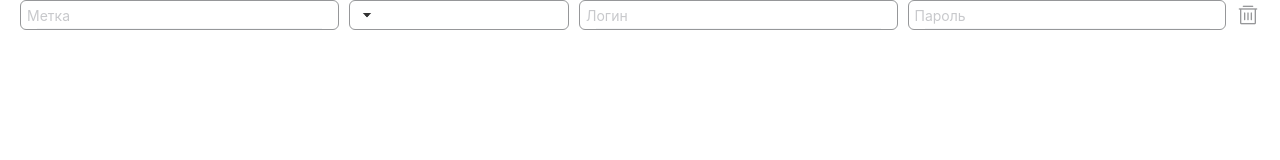
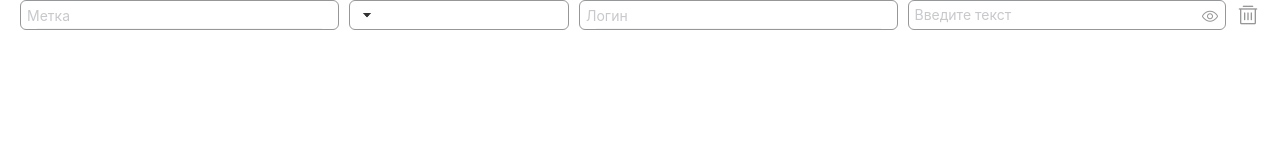
Before and after one commit to YuriyBakutin/amf, a Vue app: page / in a window 1280 px wide. Shown: the top 160 px of the page. Built offline with nearby package versions, Linux system fonts and the light colour scheme.

Commit message:
Создан специальный компонент поля ввода пароля

```diff
--- a/src/components/AccountFormItem.vue
+++ b/src/components/AccountFormItem.vue
@@ -101,13 +101,11 @@
       @focus="onFocus('login')"
       @blur="onInput('login')"
     />
-    <van-field
+    <PasswordField
       v-if="!isLdap"
-      v-model="account.password"
-      placeholder="Пароль"
+      :modelValue="account.password"
       :error="error.password"
       maxlength="100"
-      class="border border-solid border-gray-6 rounded-6"
       @focus="onFocus('password')"
       @blur="onInput('password')"
     />
--- /dev/null
+++ b/src/components/ui/PasswordField.vue
@@ -0,0 +1,65 @@
+<script setup lang="ts">
+  const emit = defineEmits(['update:modelValue', 'focus', 'blur'])
+
+  const props = defineProps<{
+    modelValue: string
+    error: boolean
+    maxlength: number | string
+  }>()
+
+  const modelValue = ref(props.modelValue)
+  const inputType = ref('text' as 'text' | 'password')
+
+  const filterInput = (input: string) => {
+    return input.replace(/[^a-zA-Z0-9`~!@#$%^&*()_+={}|\[\]\\:;"'<>,.?/]/g, '')
+  }
+
+  const onInput = (event: Event) => {
+    const inputElement = event.target as HTMLInputElement
+    const filteredValue = filterInput(inputElement.value)
+
+    modelValue.value = filteredValue
+
+    emit('update:modelValue', filteredValue)
+  }
+
+  const togglePasswordVisibility = () => {
+    inputType.value = inputType.value === 'password' ? 'text' : 'password'
+  }
+
+  watch(
+    () => props.modelValue,
+    (newVal) => {
+      modelValue.value = newVal
+    },
+  )
+</script>
+
+<template>
+  <div
+    class="relative w-full van-field align-middle pl-6 pr-32 text-14 leading-[24px]"
+    :class="{ 'van-field--error': error }"
+  >
+    <input
+      :type="inputType"
+      v-model="modelValue"
+      :maxlength="props.maxlength"
+      @input="onInput"
+      @focus="$emit('focus')"
+      @blur="$emit('blur')"
+      class="van-field__control h-24 mt-2"
+      placeholder="Введите текст"
+    />
+    <button
+      type="button"
+      @click="togglePasswordVisibility"
+      class="absolute w-18 h-18 right-6 top-1/2 transform -translate-y-1/2 cursor-pointer"
+    >
+      <van-icon
+        :name="inputType === 'password' ? 'closed-eye' : 'eye-o'"
+        size="18"
+        :color="error ? 'var(--van-danger-color)' : 'var(--van-gray-6)'"
+      />
+    </button>
+  </div>
+</template>
```
